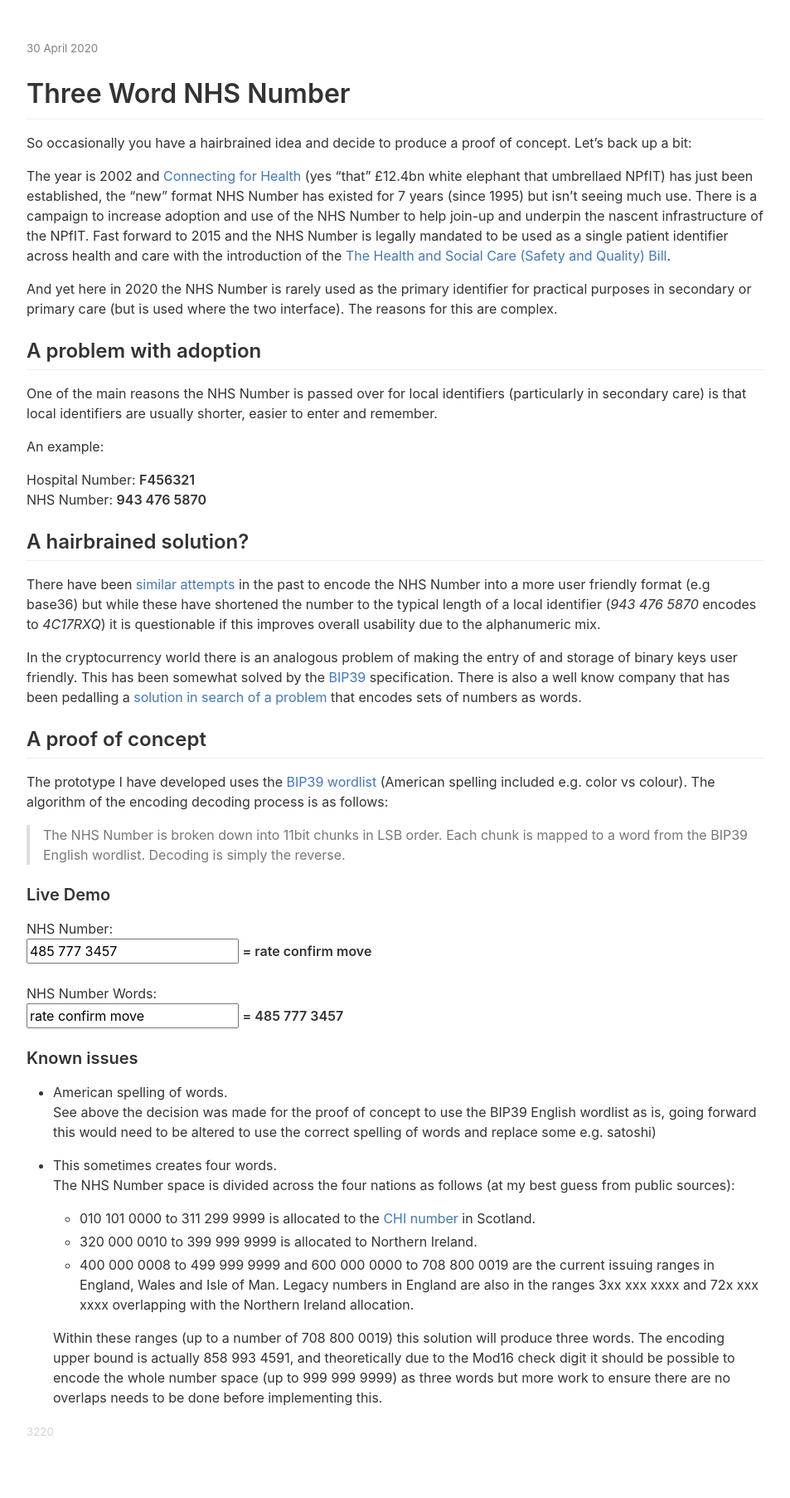
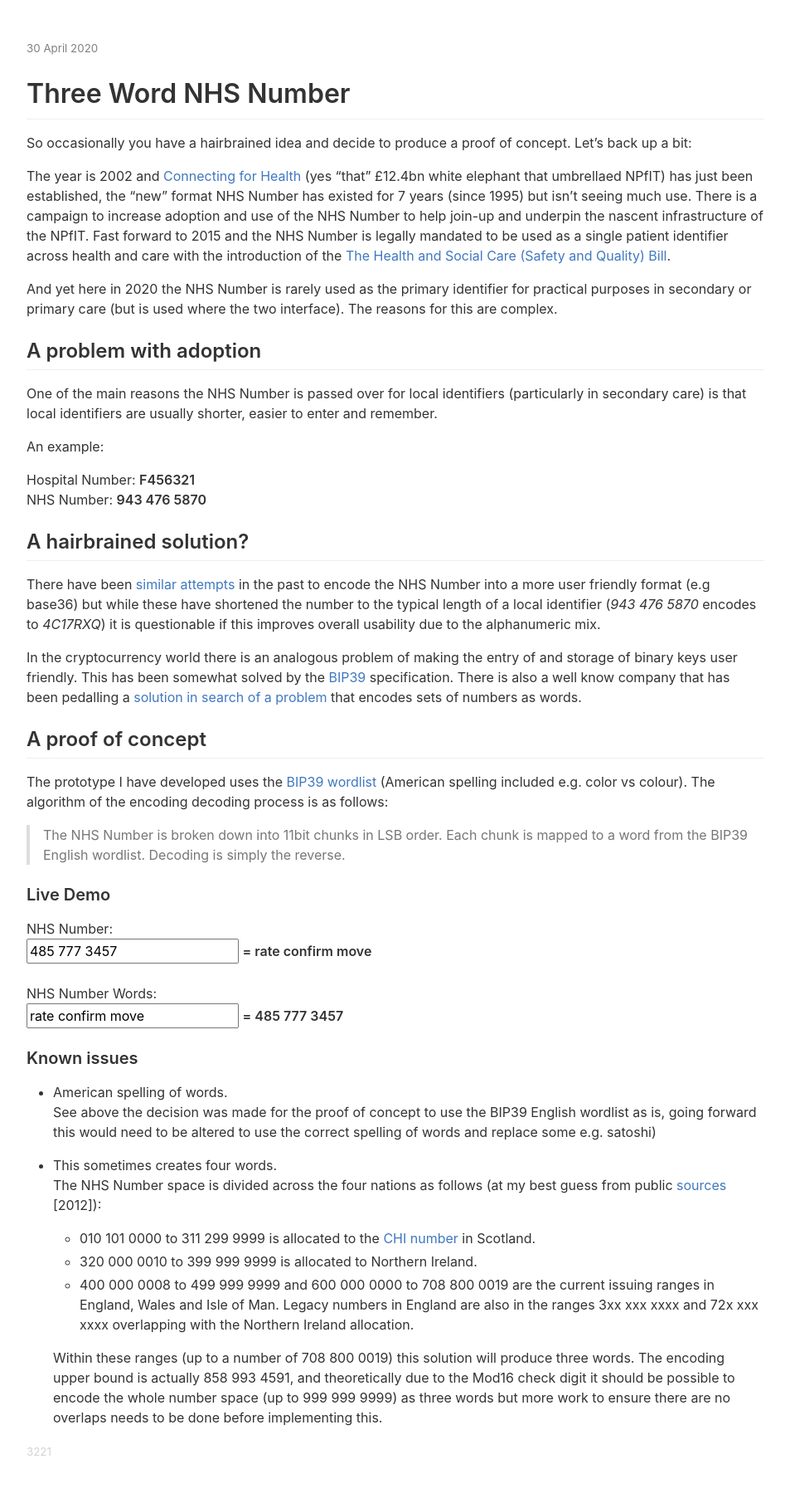
Before and after one commit to blu3id/blu3id.github.io, a Jekyll site: the page built from posts/three-word-nhs-number.md, in a window 1280 px wide. Shown: the whole page at 83% size, without its empty margins (163-1116 px from the left). Built offline with Jekyll 4.4.1, drawn with Linux system fonts in a browser that asks for light colours; before the commit the page ends 1781 px from its top, so only the background shows below that.

Commit message:
Add source information about NHS number space

```diff
--- a/posts/three-word-nhs-number.md
+++ b/posts/three-word-nhs-number.md
@@ -56,7 +56,7 @@ The prototype I have developed uses the [BIP39 wordlist](https://github.com/bitc
   See above the decision was made for the proof of concept to use the BIP39 English wordlist as is, going forward this would need to be altered to use the correct spelling of words and replace some e.g. satoshi)
 
 - This sometimes creates four words.
-  The NHS Number space is divided across the four nations as follows (at my best guess from public sources):
+  The NHS Number space is divided across the four nations as follows (at my best guess from public [sources](https://webarchive.nationalarchives.gov.uk/20130503132423/http://www.connectingforhealth.nhs.uk/systemsandservices/nhsnumber/staff/guidance/factsheet.pdf) [2012]):
   - 010 101 0000 to 311 299 9999 is allocated to the [CHI number](https://en.wikipedia.org/wiki/Community_Health_Index_(Scotland)) in Scotland.
   - 320 000 0010 to 399 999 9999 is allocated to Northern Ireland.
   - 400 000 0008 to 499 999 9999 and 600 000 0000 to 708 800 0019 are the current issuing ranges in England, Wales and Isle of Man. Legacy numbers in England are also in the ranges 3xx xxx xxxx and 72x xxx xxxx overlapping with the Northern Ireland allocation.
```
